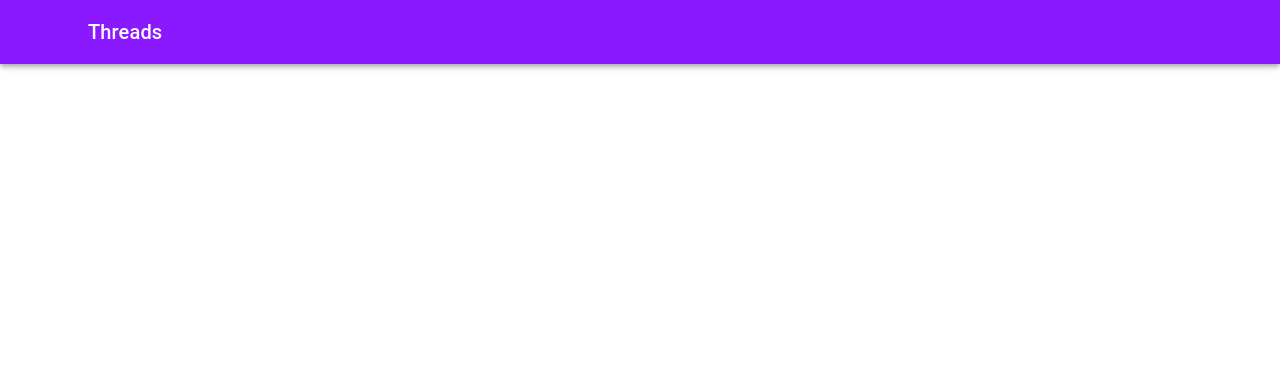
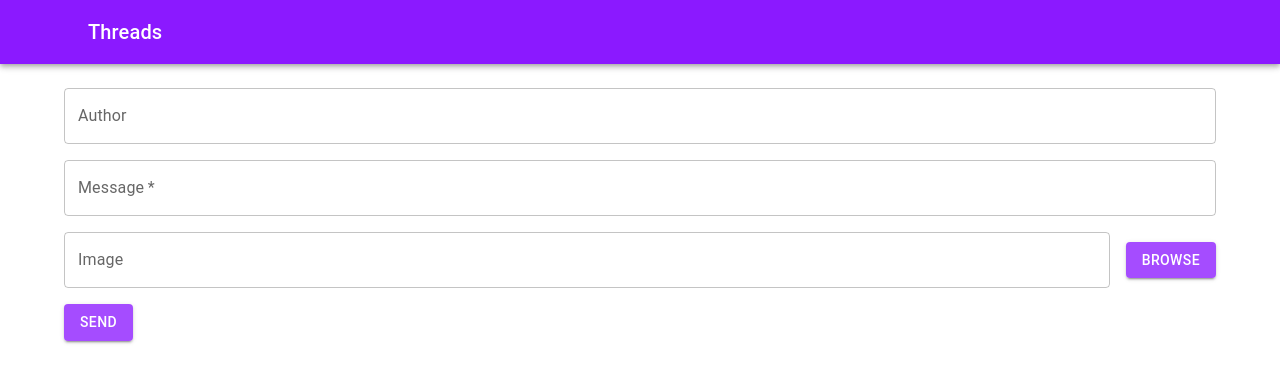
Before and after one commit to arnasir505/homework77, a React (Vite) app in the folder frontend/: page / in a window 1280 px wide. Shown: the top 382 px of the page. Built offline with nearby package versions, Linux system fonts and the light colour scheme.

Commit message:
Create Message form and custom file input

```diff
--- a/frontend/src/App.tsx
+++ b/frontend/src/App.tsx
@@ -1,9 +1,11 @@
 import Appbar from './components/Appbar/Appbar';
+import MessageForm from './components/MessageForm/MessageForm';
 
 function App() {
   return (
     <>
       <Appbar />
+      <MessageForm />
     </>
   );
 }
--- /dev/null
+++ b/frontend/src/components/MessageForm/MessageForm.tsx
@@ -0,0 +1,40 @@
+import React from 'react';
+import { Button, Container, Grid, TextField } from '@mui/material';
+import FileInput from '../UI/FileInput/FileInput';
+
+const MessageForm: React.FC = () => {
+  return (
+    <Container sx={{ py: 3 }}>
+      <form>
+        <Grid container rowSpacing={2}>
+          <Grid item xs={12}>
+            <TextField fullWidth type='text' name='author' label='Author' />
+          </Grid>
+          <Grid item xs={12}>
+            <TextField
+              fullWidth
+              type='text'
+              name='message'
+              label='Message'
+              required
+            />
+          </Grid>
+          <Grid item xs={12}>
+            <FileInput
+              onChange={() => console.log('changing')}
+              name='image'
+              label='Image'
+            />
+          </Grid>
+          <Grid item>
+            <Button type='submit' variant='contained' color='violet'>
+              SEND
+            </Button>
+          </Grid>
+        </Grid>
+      </form>
+    </Container>
+  );
+};
+
+export default MessageForm;
--- /dev/null
+++ b/frontend/src/components/UI/FileInput/FileInput.tsx
@@ -0,0 +1,61 @@
+import React, { useRef, useState } from 'react';
+import { Button, Grid, TextField } from '@mui/material';
+
+interface Props {
+  onChange: (e: React.ChangeEvent<HTMLInputElement>) => void;
+  name: string;
+  label: string;
+}
+
+const FileInput: React.FC<Props> = ({ onChange, name, label }) => {
+  const inputRef = useRef<HTMLInputElement>(null);
+  const [filename, setFilename] = useState('');
+
+  const onFileChange = (e: React.ChangeEvent<HTMLInputElement>) => {
+    if (e.target.files && e.target.files[0]) {
+      setFilename(e.target.files[0].name);
+    } else {
+      setFilename('');
+    }
+
+    onChange(e);
+  };
+
+  const activateInput = () => {
+    if (inputRef.current) {
+      inputRef.current.click();
+    }
+  };
+
+  return (
+    <>
+      <input
+        style={{ display: 'none' }}
+        type='file'
+        name={name}
+        onChange={onFileChange}
+        ref={inputRef}
+      />
+
+      <Grid container direction='row' spacing={2} alignItems='center'>
+        <Grid item xs>
+          <TextField
+            fullWidth
+            inputProps={{readOnly: true}}
+            label={label}
+            value={filename}
+            onClick={activateInput}
+          />
+        </Grid>
+
+        <Grid item>
+          <Button variant='contained' color='violet' onClick={activateInput}>
+            Browse
+          </Button>
+        </Grid>
+      </Grid>
+    </>
+  );
+};
+
+export default FileInput;
```
